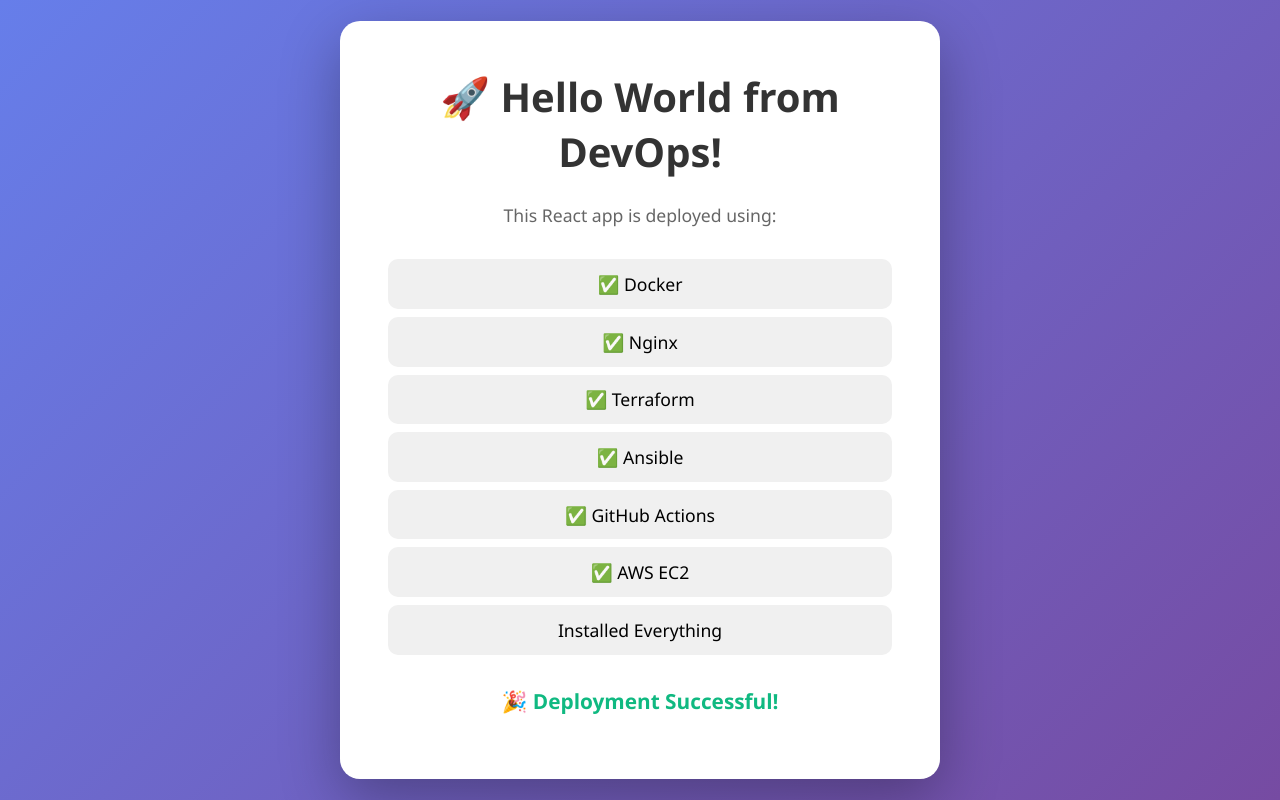
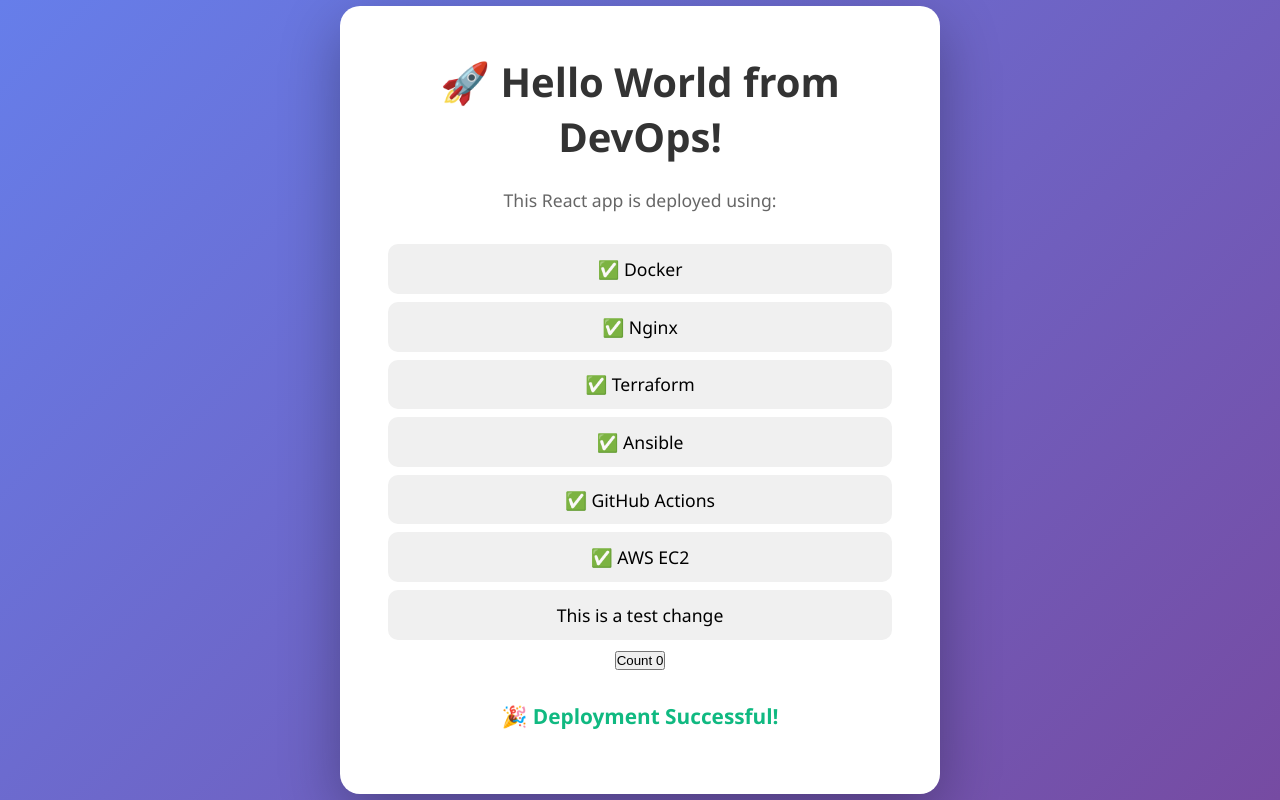
Before and after one commit to Adarsh20079724/devops-automation-project, a React (Vite) app: page / in a window 1280 px wide. Built offline with nearby package versions, Linux system fonts and the light colour scheme.

Commit message:
Button Added: Deploymentb Triggered

```diff
--- a/src/App.jsx
+++ b/src/App.jsx
@@ -1,6 +1,11 @@
+import { useState } from 'react'
 import './App.css'
 
 const App = () => {
+
+  const [count, setCount] = useState(0)
+
+
   return (
     <div className="container">
       <h1>🚀 Hello World from DevOps!</h1>
@@ -12,7 +17,8 @@ const App = () => {
         <li>✅ Ansible</li>
         <li>✅ GitHub Actions</li>
         <li>✅ AWS EC2</li>
-        <li>Installed Everything</li>
+        <li>This is a test change</li>
+        <button onClick={() => setCount(count + 1)}>{`Count ${count}`}</button>
       </ul>
       <p className="success">🎉 Deployment Successful!</p>
     </div>
```
